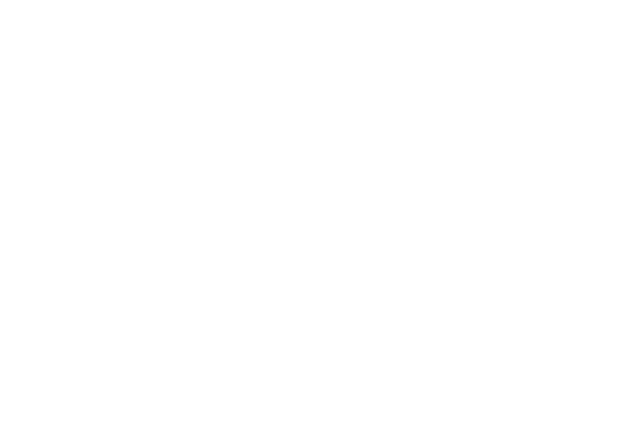
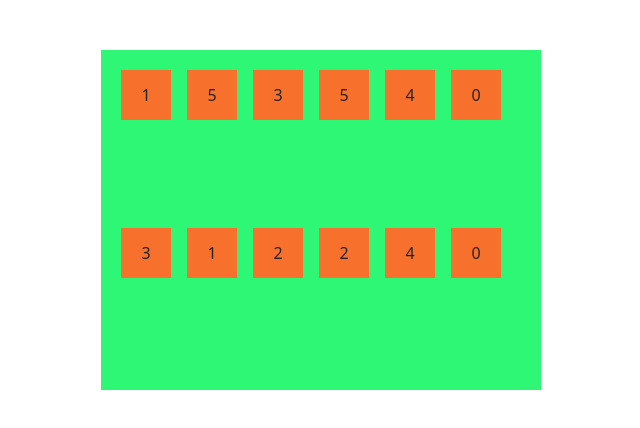
Before and after one commit to serhiilukianenkodev/pet-memory-game, a website built with Vite: page src/index.html in a window 1280 px wide. Shown: the whole page, without its empty margins (319-959 px from the left). Built offline with nearby package versions, Linux system fonts and the light colour scheme.

Commit message:
create random set and render cards

```diff
--- /dev/null
+++ b/src/css/cards.css
@@ -0,0 +1,21 @@
+.cards {
+  display: flex;
+  flex-wrap: wrap;
+  gap: 16px;
+  width: 400px;
+  height: 300px;
+  background-color: #2ef775;
+  padding: 20px;
+  margin: 50px auto;
+}
+
+.card {
+  display: flex;
+  justify-content: center;
+  align-items: center;
+
+  width: 50px;
+  height: 50px;
+  background-color: #f7712d;
+  cursor: pointer;
+}
--- a/src/css/styles.css
+++ b/src/css/styles.css
@@ -1,3 +1,4 @@
 @import url('./reset.css');
 @import url('./base.css');
 @import url('./container.css');
+@import url('./cards.css');
--- a/src/index.html
+++ b/src/index.html
@@ -8,7 +8,9 @@
     <link rel="stylesheet" href="./css/styles.css" />
   </head>
   <body>
-    <main></main>
+    <main>
+      <div class="cards js-cards"></div>
+    </main>
     <script type="module" src="./main.js"></script>
   </body>
 </html>
--- /dev/null
+++ b/src/js/createRandomSet.js
@@ -0,0 +1,21 @@
+export function createRandomSet(amount) {
+  const data = [];
+
+  for (let index = 0; index < amount / 2; index++) {
+    data.push(index, index);
+  }
+  const rendomData = [];
+
+  while (rendomData.length < amount) {
+    const randomIdx = getRandom(data.length);
+    const randomEl = data[randomIdx];
+    data.splice(randomIdx, 1);
+    rendomData.push(randomEl);
+  }
+
+  return rendomData;
+}
+
+function getRandom(num) {
+  return Math.floor(Math.random() * num);
+}
--- /dev/null
+++ b/src/js/refs.js
@@ -0,0 +1,3 @@
+export const refs = {
+  cards: document.querySelector('.js-cards'),
+};
--- /dev/null
+++ b/src/js/renderCards.js
@@ -0,0 +1,10 @@
+import { createRandomSet } from './createRandomSet';
+import { refs } from './refs';
+
+export function renderCards() {
+  const cardSet = createRandomSet(12);
+  const markup = cardSet
+    .map(item => `<div class="card" data-id=${item}>${item}</div>`)
+    .join('');
+  refs.cards.innerHTML = markup;
+}
--- a/src/main.js
+++ b/src/main.js
@@ -0,0 +1,7 @@
+import { createRandomSet } from './js/createRandomSet';
+import { refs } from './js/refs';
+import { renderCards } from './js/renderCards';
+
+// console.log(createRandomSet(16));
+
+renderCards();
```
Also changed, not shown: 1 other file.
